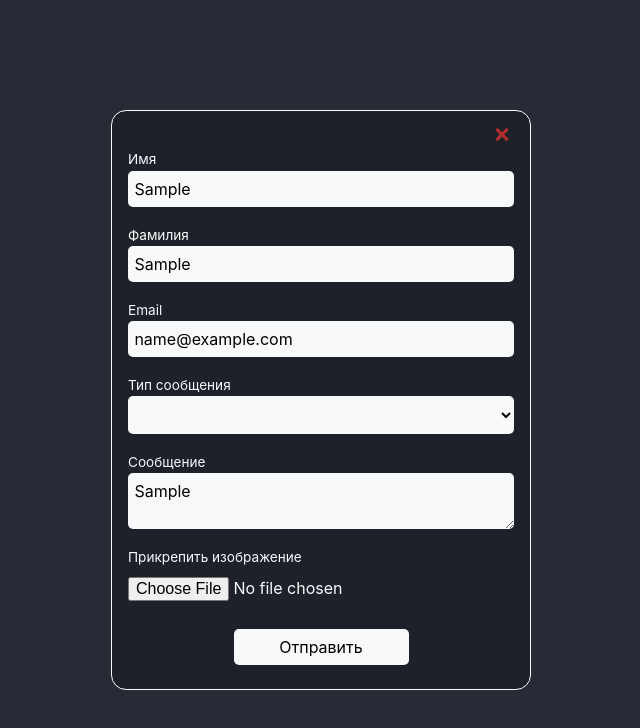
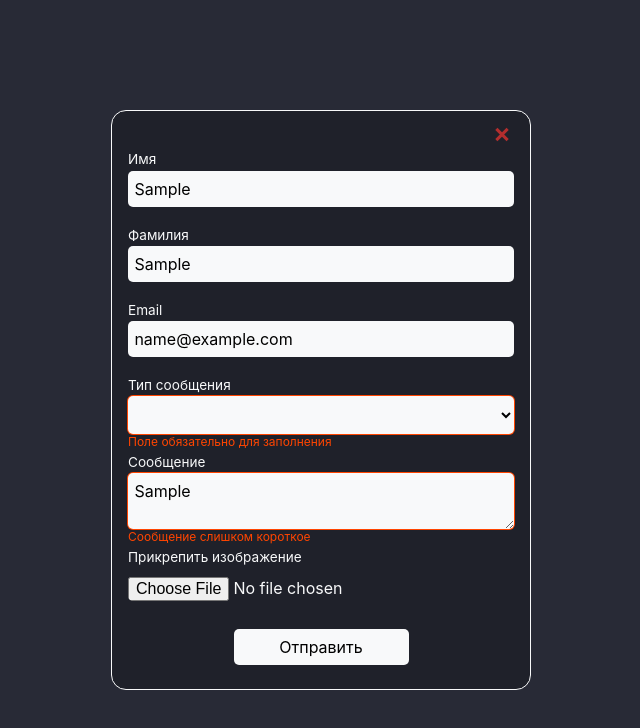
Before and after one commit to nikitayutanov/feedback-form, a React (Create React App) app: page / in a window 1280 px wide. Both pictures are taken after typing "Sample", "Sample", "name@example.com", "Sample" into the empty fields and a click on the button "Отправить". Shown: the top 728 px of the page, without its empty margins (319-959 px from the left). Built offline with nearby package versions, Linux system fonts and the light colour scheme.

Commit message:
Add validation

```diff
--- a/src/components/FileInput/FileInput.jsx
+++ b/src/components/FileInput/FileInput.jsx
@@ -1,10 +1,10 @@
 function FileInput(props) {
-  const { id, ...attrs } = props;
+  const { className, id, ...attrs } = props;
 
   return (
     <input
       type="file"
-      className="form__element form__attachment-button"
+      className={`${className} form__attachment-button`}
       id={id}
       {...attrs}
     />
--- a/src/components/Form.jsx
+++ b/src/components/Form.jsx
@@ -17,32 +17,109 @@ function Form() {
     message: '',
     file: '',
   });
+  const [errors, setErrors] = useState({
+    name: '',
+    lastname: '',
+    email: '',
+    type: '',
+    message: '',
+    file: '',
+  });
 
   const { name, lastname, email, type, message, file } = values;
 
+  const setValue = (element, value) => {
+    setValues((prevValues) => ({ ...prevValues, [element]: value }));
+  };
+
+  const setError = (element, error) => {
+    setErrors((prevErrors) => ({ ...prevErrors, [element]: error }));
+  };
+
+  const clearError = (element) => {
+    setError(element, '');
+  };
+
   const handleChange = ({ target: { id, value } }) => {
-    setValues((prevValues) => ({ ...prevValues, [id]: value }));
+    const error = errors[id];
+
+    if (error) {
+      clearError(id);
+    }
+
+    setValue(id, value);
   };
 
   const handleFileChange = ({ target: { id, files } }) => {
-    setValues((prevValues) => ({
-      ...prevValues,
-      [id]: files[0],
-    }));
+    const [file] = files;
+    const error = errors[id];
+
+    if (error) {
+      clearError(id);
+    }
+
+    setValue(id, file);
   };
 
-  const areFieldsValid = () => {
-    return (name || lastname) && email && type && message.length > 10;
+  const isEmailValid = () => {
+    const regex = /^[^\s@]+@[^\s@]+$/;
+    return regex.test(email);
   };
 
-  const isAttachmentValid = () => {
+  const validateFields = () => {
+    const required = 'Поле обязательно для заполнения';
+    const invalidEmail = 'Введите корректный email';
+    const tooShort = 'Сообщение слишком короткое';
+
+    if (!name && !lastname) {
+      setError('name', required);
+    } else {
+      clearError('name');
+    }
+
+    if (!email) {
+      setError('email', required);
+    } else if (!isEmailValid()) {
+      setError('email', invalidEmail);
+    } else {
+      clearError('email');
+    }
+
+    if (!type) {
+      setError('type', required);
+    } else {
+      clearError('type');
+    }
+
+    if (!message) {
+      setError('message', required);
+    } else if (message.length <= 10) {
+      setError('message', tooShort);
+    } else {
+      clearError('message');
+    }
+
+    return (name || lastname) && isEmailValid() && type && message.length > 10;
+  };
+
+  const validateFile = () => {
     if (file) {
       const { type, size } = file;
       const sizeMb = size / Math.pow(1024, 2);
 
+      const wrongExtension = 'Неверный формат изображения';
+      const largeSize = 'Размер файла слишком большой';
       const imgStr = 'image/';
       const jpg = `${imgStr}jpeg`;
       const png = `${imgStr}png`;
+
+      if (type !== jpg && type !== png) {
+        setError('file', wrongExtension);
+      } else if (sizeMb >= 2) {
+        setError('file', largeSize);
+      } else {
+        clearError('file');
+      }
 
       return (type === jpg || type === png) && sizeMb < 2;
     }
@@ -51,7 +128,10 @@ function Form() {
   };
 
   const isFormValid = () => {
-    return areFieldsValid() && isAttachmentValid();
+    const areFieldsValid = validateFields();
+    const isAttachmentValid = validateFile();
+
+    return areFieldsValid && isAttachmentValid;
   };
 
   const fileToBase64 = (callback) => {
@@ -85,6 +165,7 @@ function Form() {
         element={TextInput}
         onChange={handleChange}
         value={name}
+        error={errors.name}
         id="name"
         label="Имя"
         placeholder="Иван"
@@ -93,6 +174,7 @@ function Form() {
         element={TextInput}
         onChange={handleChange}
         value={lastname}
+        error={errors.lastname}
         id="lastname"
         label="Фамилия"
         placeholder="Иванов"
@@ -101,6 +183,7 @@ function Form() {
         element={TextInput}
         onChange={handleChange}
         value={email}
+        error={errors.email}
         type="email"
         id="email"
         label="Email"
@@ -110,6 +193,7 @@ function Form() {
         element={Select}
         onChange={handleChange}
         value={type}
+        error={errors.type}
         id="type"
         label="Тип сообщения"
       />
@@ -117,6 +201,7 @@ function Form() {
         element={Textarea}
         onChange={handleChange}
         value={message}
+        error={errors.message}
         id="message"
         label="Сообщение"
         placeholder="Мое сообщение"
@@ -124,6 +209,7 @@ function Form() {
       <FormElement
         element={FileInput}
         onChange={handleFileChange}
+        error={errors.file}
         id="file"
         label="Прикрепить изображение"
         accept=".jpg, .jpeg, .png"
--- a/src/components/FormElement/FormElement.css
+++ b/src/components/FormElement/FormElement.css
@@ -7,6 +7,11 @@
   -webkit-box-direction: normal;
   -ms-flex-direction: column;
   flex-direction: column;
+  position: relative;
+}
+
+.form__element-wrapper:last-of-type {
+  margin-bottom: 1.75rem;
 }
 
 .form__element {
@@ -17,12 +22,29 @@
   border-radius: 5px;
 }
 
+.form__element--error {
+  box-shadow: 0 0 0 1px orangered;
+}
+
+.form__element--error.form__attachment-button {
+  box-shadow: none;
+}
+
 .form__label {
   font-size: 0.85rem;
   margin-bottom: 0.2rem;
 }
 
+.form__error {
+  position: absolute;
+  left: 0;
+  top: 100%;
+  font-size: 0.75rem;
+  color: orangered;
+}
+
 .form__attachment-button {
   padding-left: 0;
+  padding-bottom: 0;
   background-color: transparent;
 }
--- a/src/components/FormElement/FormElement.jsx
+++ b/src/components/FormElement/FormElement.jsx
@@ -1,14 +1,19 @@
 import './FormElement.css';
 
 function FormElement(props) {
-  const { element: Element, id, label, ...attrs } = props;
+  const { element: Element, id, label, error, ...attrs } = props;
 
   return (
     <div className="form__element-wrapper">
       <label className="form__label" htmlFor={id}>
         {label}
       </label>
-      <Element id={id} {...attrs} />
+      <Element
+        className={`form__element${error && ' form__element--error'}`}
+        id={id}
+        {...attrs}
+      />
+      {error && <p className="form__error">{error}</p>}
     </div>
   );
 }
--- a/src/components/Select/Select.jsx
+++ b/src/components/Select/Select.jsx
@@ -7,7 +7,7 @@ const options = [
 ];
 
 function Select(props) {
-  const { id, ...attrs } = props;
+  const { className, id, ...attrs } = props;
 
   const getPlaceholder = () => {
     return <option value="" hidden disabled></option>;
@@ -26,7 +26,7 @@ function Select(props) {
   };
 
   return (
-    <select className="form__element form__type-selector" id={id} {...attrs}>
+    <select className={`${className} form__type-selector`} id={id} {...attrs}>
       {getPlaceholder()}
       {getOptions()}
     </select>
--- a/src/components/TextInput/TextInput.jsx
+++ b/src/components/TextInput/TextInput.jsx
@@ -1,7 +1,7 @@
 function TextInput(props) {
-  const { type = 'text', id, ...attrs } = props;
+  const { type = 'text', className, id, ...attrs } = props;
 
-  return <input type={type} className="form__element" id={id} {...attrs} />;
+  return <input type={type} className={className} id={id} {...attrs} />;
 }
 
 export default TextInput;
--- a/src/components/Textarea/Textarea.jsx
+++ b/src/components/Textarea/Textarea.jsx
@@ -1,10 +1,10 @@
 function Textarea(props) {
-  const { id, ...attrs } = props;
+  const { className, id, ...attrs } = props;
 
   return (
     <textarea
       rows="2"
-      className="form__element form__message-field"
+      className={`${className} form__message-field`}
       id={id}
       {...attrs}
     ></textarea>
```
